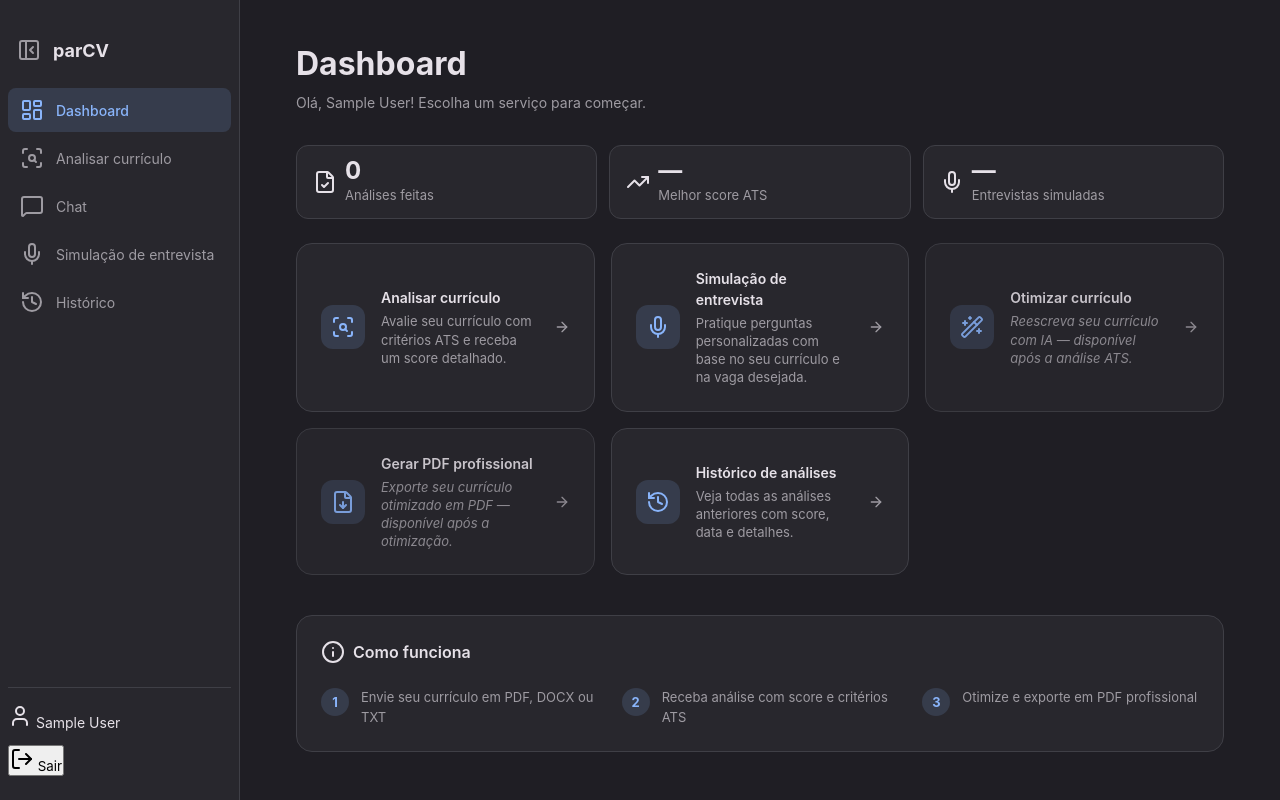
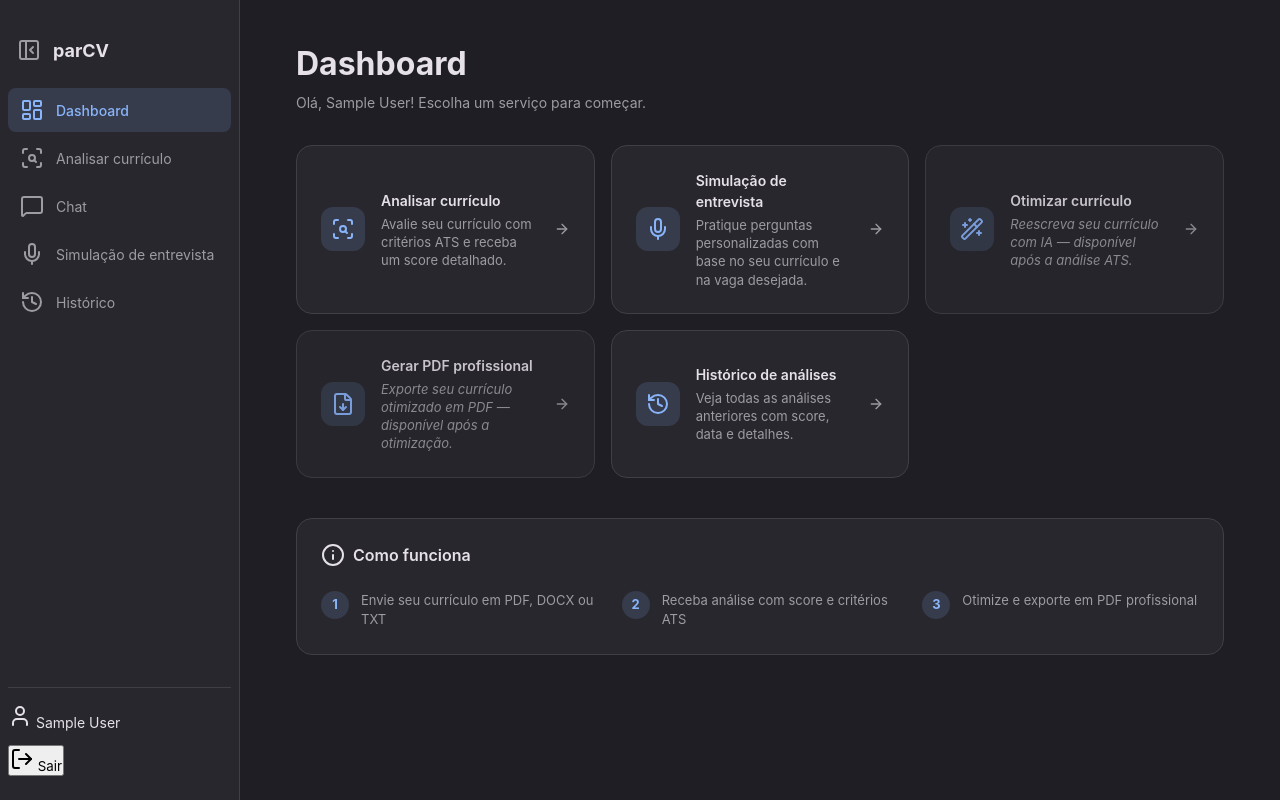
Before and after one commit to Alex1105br/parCV, a Flask app: page / in a window 1280 px wide. Run offline with Flask 3, Linux system fonts and the light colour scheme; the visitor is signed in with stand-in values (Sample User, id 1); data that the repository does not hold is empty; parts of the project's set-up code (start-up, migrations or seed data) failed here and were passed over; some libraries are stand-ins or nearby versions.

Commit message:
feat: atualiza layout da home

```diff
--- a/src/static/home.js
+++ b/src/static/home.js
@@ -13,27 +13,5 @@
         });
     }
 
-    // ===== Estatísticas do usuário =====
-    async function loadStats() {
-        try {
-            // Carrega total de análises e melhor score
-            const resp = await fetch('/analises?page=1&per_page=50');
-            if (!resp.ok) return;
-            const data = await resp.json();
 
-            const totalAnalises = data.total || 0;
-            document.getElementById('stat-analises').textContent = totalAnalises;
-
-            if (data.analises && data.analises.length > 0) {
-                const bestScore = Math.max(...data.analises.map(function(a) { return a.score_total || 0; }));
-                document.getElementById('stat-score').textContent = bestScore + '/100';
-            } else {
-                document.getElementById('stat-score').textContent = '—';
-            }
-        } catch (_) {
-            // Silencia erros de rede — stats são informativos, não críticos
-        }
-    }
-
-    loadStats();
 })();
--- a/src/templates/home.html
+++ b/src/templates/home.html
@@ -58,30 +58,7 @@
             <p class="main-header__subtitle">Olá, {{ user_name }}! Escolha um serviço para começar.</p>
         </header>
 
-        <!-- Estatísticas rápidas do usuário -->
-        <div class="stats-row" id="stats-row">
-            <div class="stat-card">
-                <i data-lucide="file-check"></i>
-                <div>
-                    <span class="stat-card__value" id="stat-analises">—</span>
-                    <span class="stat-card__label">Análises feitas</span>
-                </div>
-            </div>
-            <div class="stat-card">
-                <i data-lucide="trending-up"></i>
-                <div>
-                    <span class="stat-card__value" id="stat-score">—</span>
-                    <span class="stat-card__label">Melhor score ATS</span>
-                </div>
-            </div>
-            <div class="stat-card">
-                <i data-lucide="mic"></i>
-                <div>
-                    <span class="stat-card__value" id="stat-entrevistas">—</span>
-                    <span class="stat-card__label">Entrevistas simuladas</span>
-                </div>
-            </div>
-        </div>
+
 
         <div class="card-grid">
             <a href="/analisar" class="card">
```
